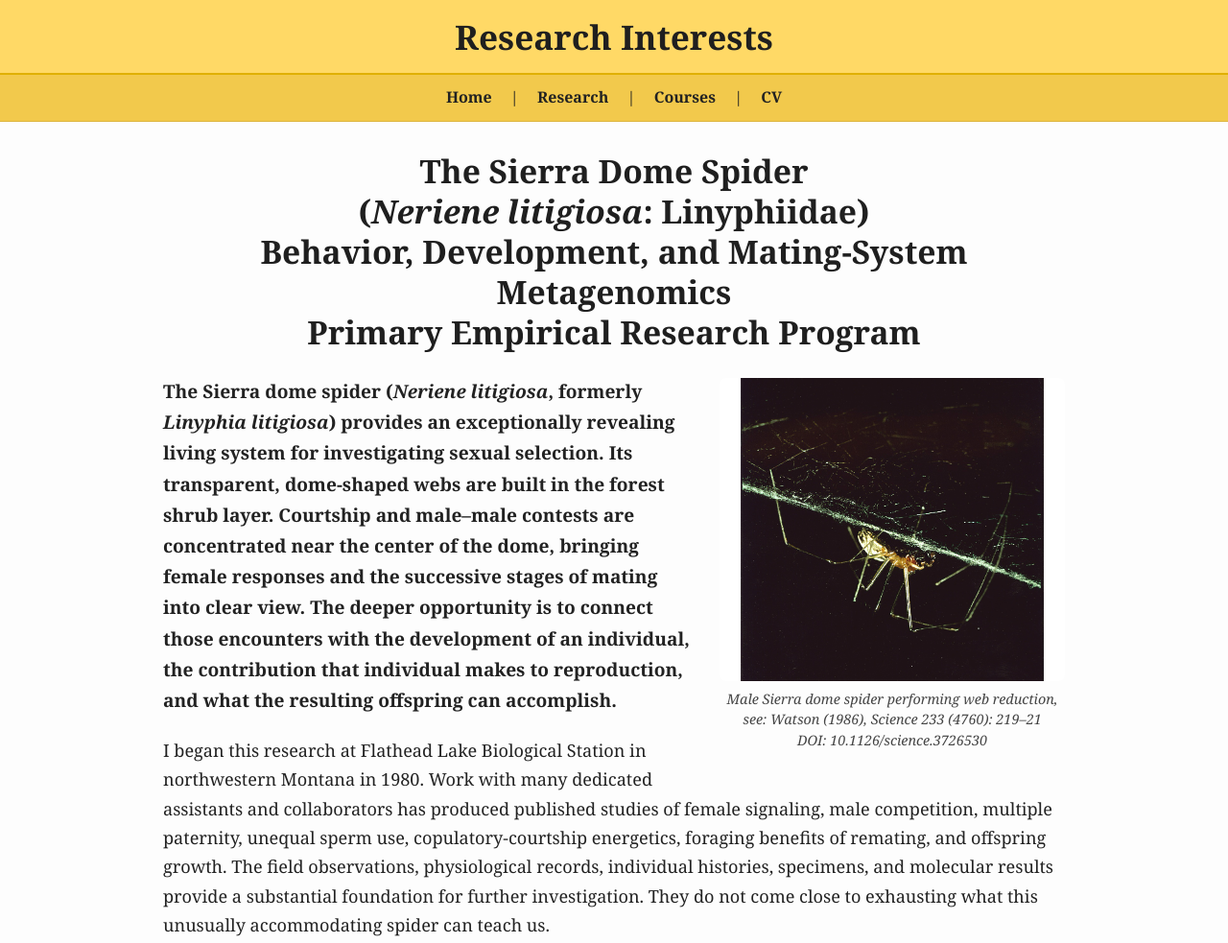
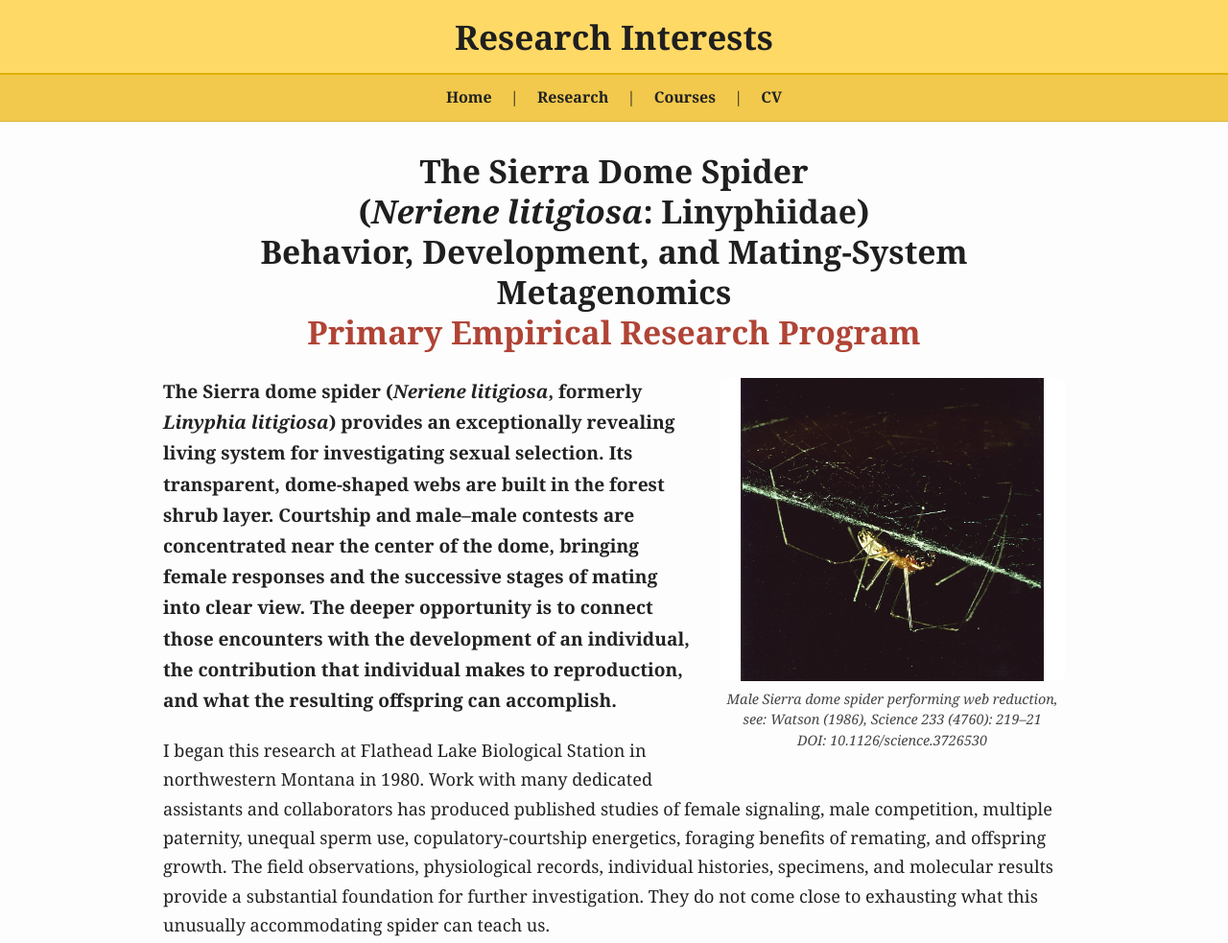
Before and after one commit to Linyphia/temp-site, a plain HTML site: page research.html in a window 1280 px wide. Shown: the top 983 px of the page at 96% size. Drawn offline with Linux system fonts and the light colour scheme.

Commit message:
Update research.html

```diff
--- a/research.html
+++ b/research.html
@@ -327,7 +327,7 @@
 </nav>
 
 <section id="sierra-dome-research">
-  <h2>The Sierra Dome Spider<br>(<em>Neriene litigiosa</em>: Linyphiidae)<br>Behavior, Development, and Mating-System Metagenomics<br>Primary Empirical Research Program</h2>
+  <h2>The Sierra Dome Spider<br>(<em>Neriene litigiosa</em>: Linyphiidae)<br>Behavior, Development, and Mating-System Metagenomics<br><span style="color: #b04436;">Primary Empirical Research Program</span></h2>
 
   <figure class="research-float">
     <img src="IMG_4479.jpeg" alt="Male Sierra dome spider performing web reduction">
```
